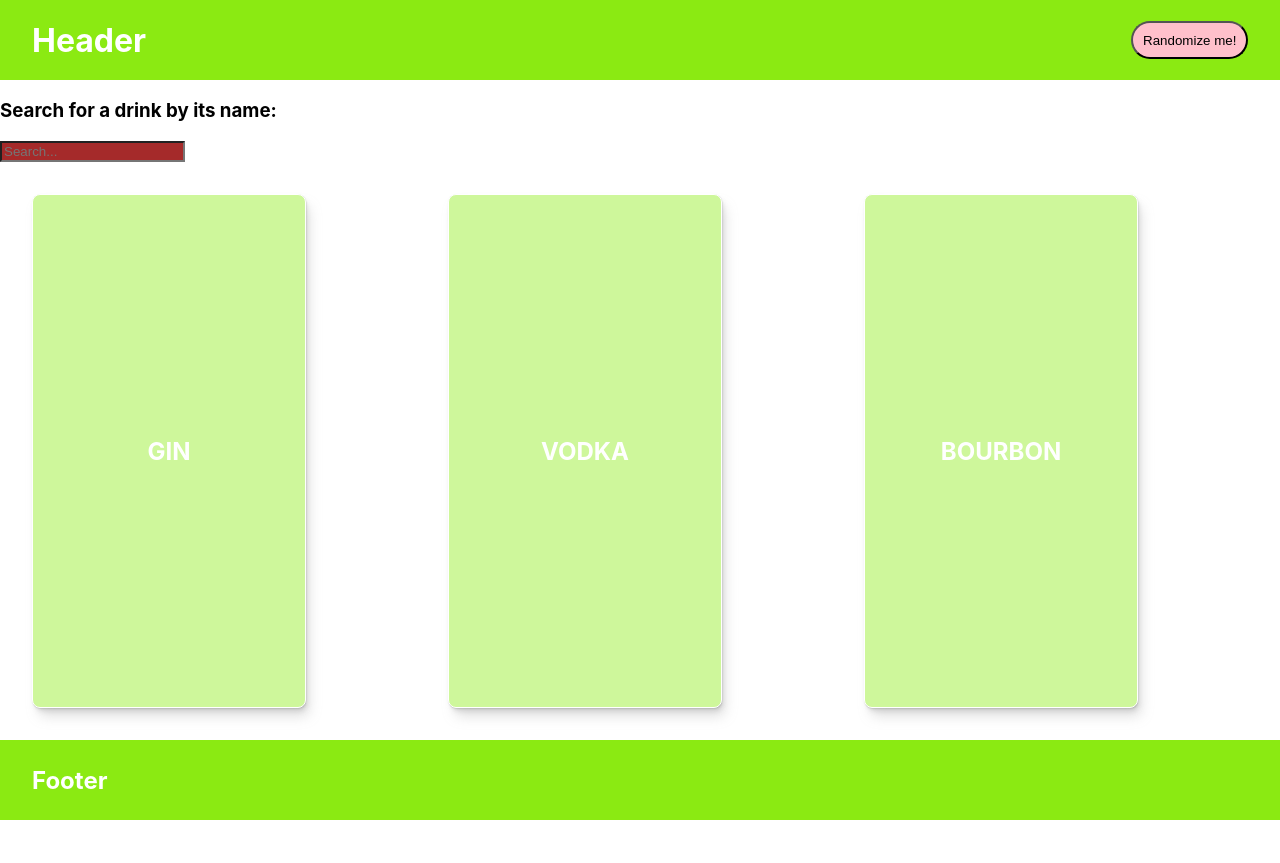
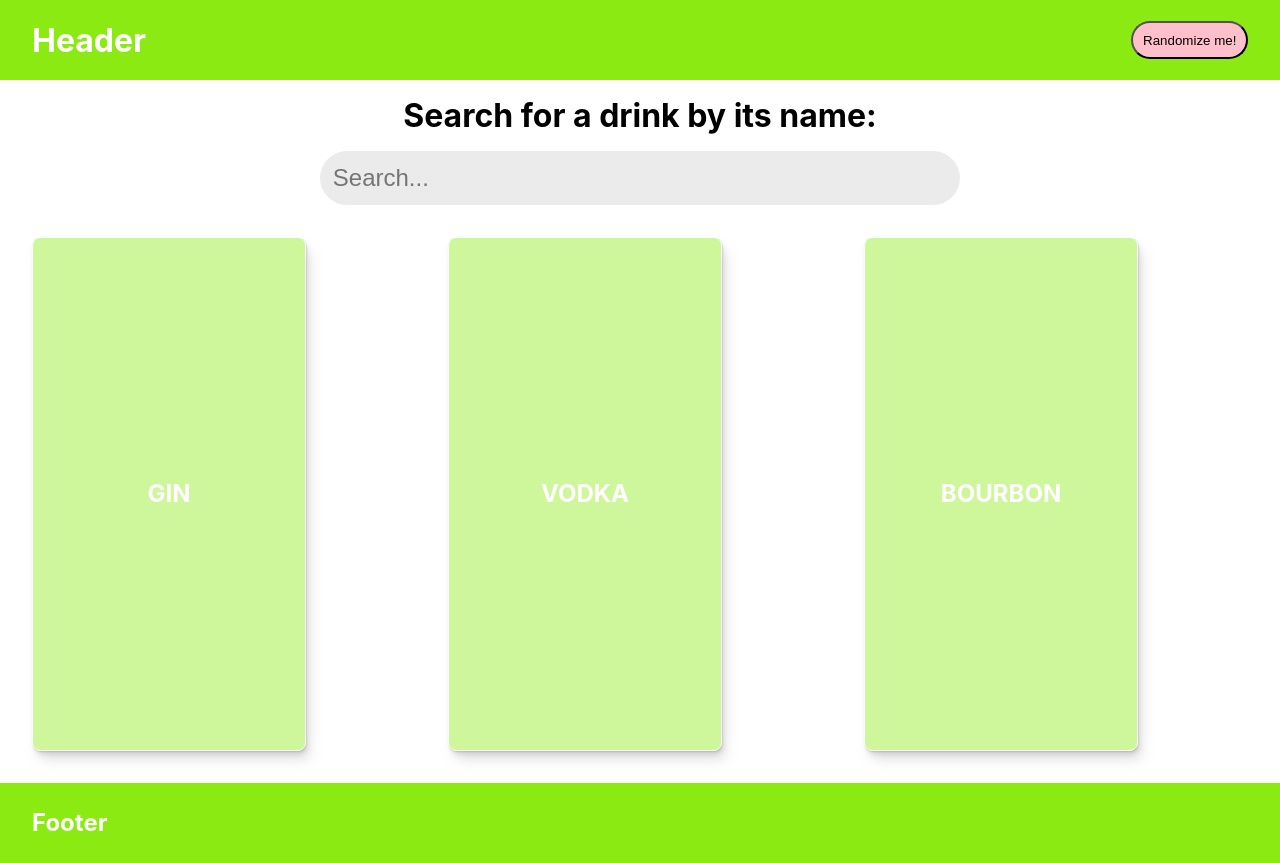
Before and after one commit to OliviaIsberg/Miniprojekt, a React (Create React App) app: page / in a window 1280 px wide. Before the commit the page ends 820 px from the top, so only its background shows below. Built offline with nearby package versions, Linux system fonts and the light colour scheme; no server answers.

Commit message:
CSS searchbar Fixes #28

```diff
--- a/src/components/Search/SearchBar.css
+++ b/src/components/Search/SearchBar.css
@@ -1,3 +1,22 @@
 .searchBar{
-    background-color: brown;
+    padding: 0.8rem;
+    border-radius: 2rem;
+    font-size: 1.5rem;
+    border: none;
+    color: black;
+    width: 50vw;
+    background: #cacaca5e;
 }
+
+
+.searchBarContainer{
+    display: flex;
+    flex-direction: column;
+    align-items: center;
+}
+
+.searchBarContainer h3{
+    font-size: 2rem;
+    padding: 1rem;
+    margin: 0;
+}
--- a/src/components/Search/SearchForDrinks.tsx
+++ b/src/components/Search/SearchForDrinks.tsx
@@ -27,7 +27,7 @@ function SearchForDrinks() {
   }
 
   return (
-    <div>
+    <div className='searchBarContainer'>
       <h3>Search for a drink by its name:</h3>
       <SearchBar placeHolder="Search..." handleChange={handleChange} />
     </div>
```
